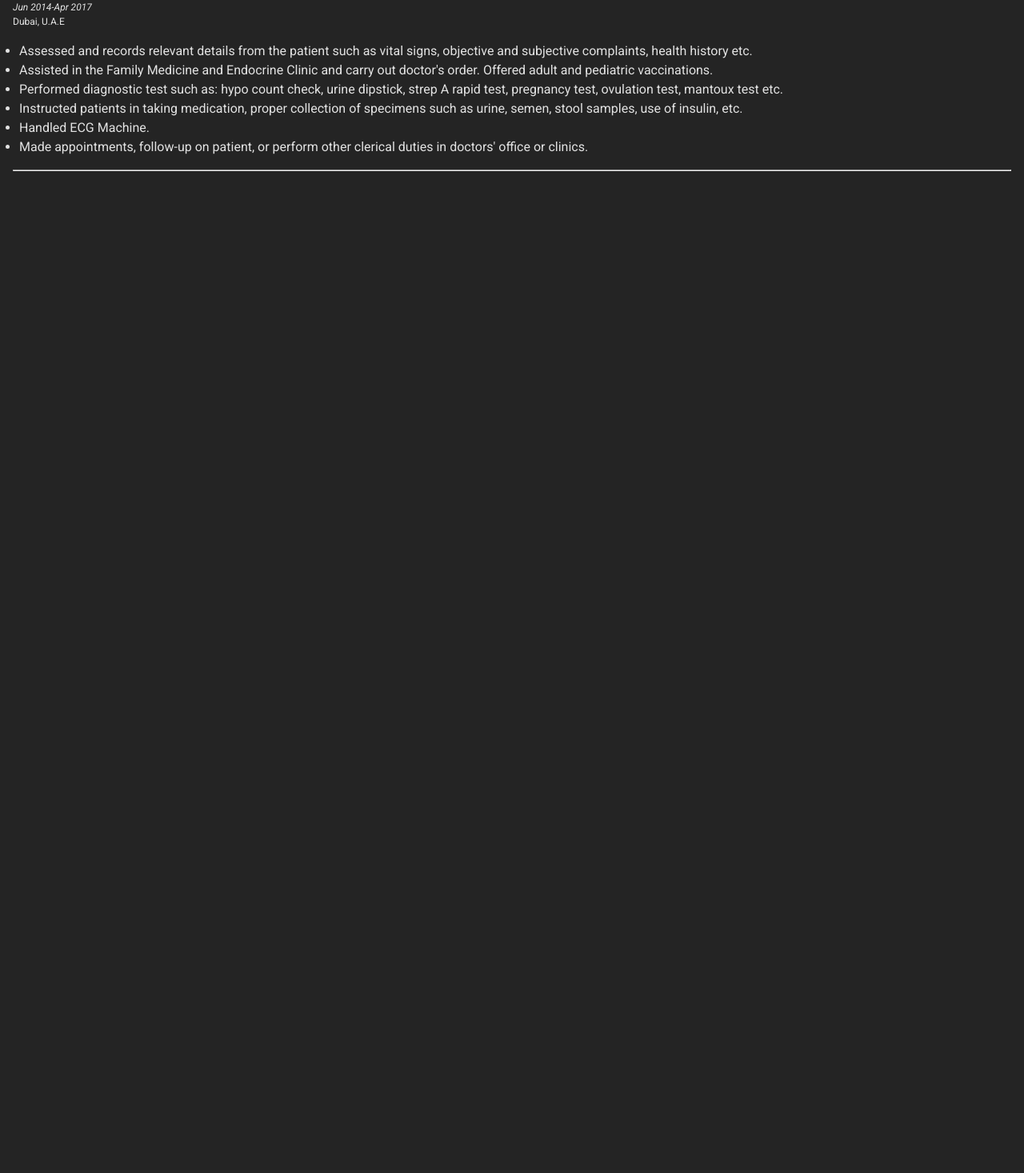
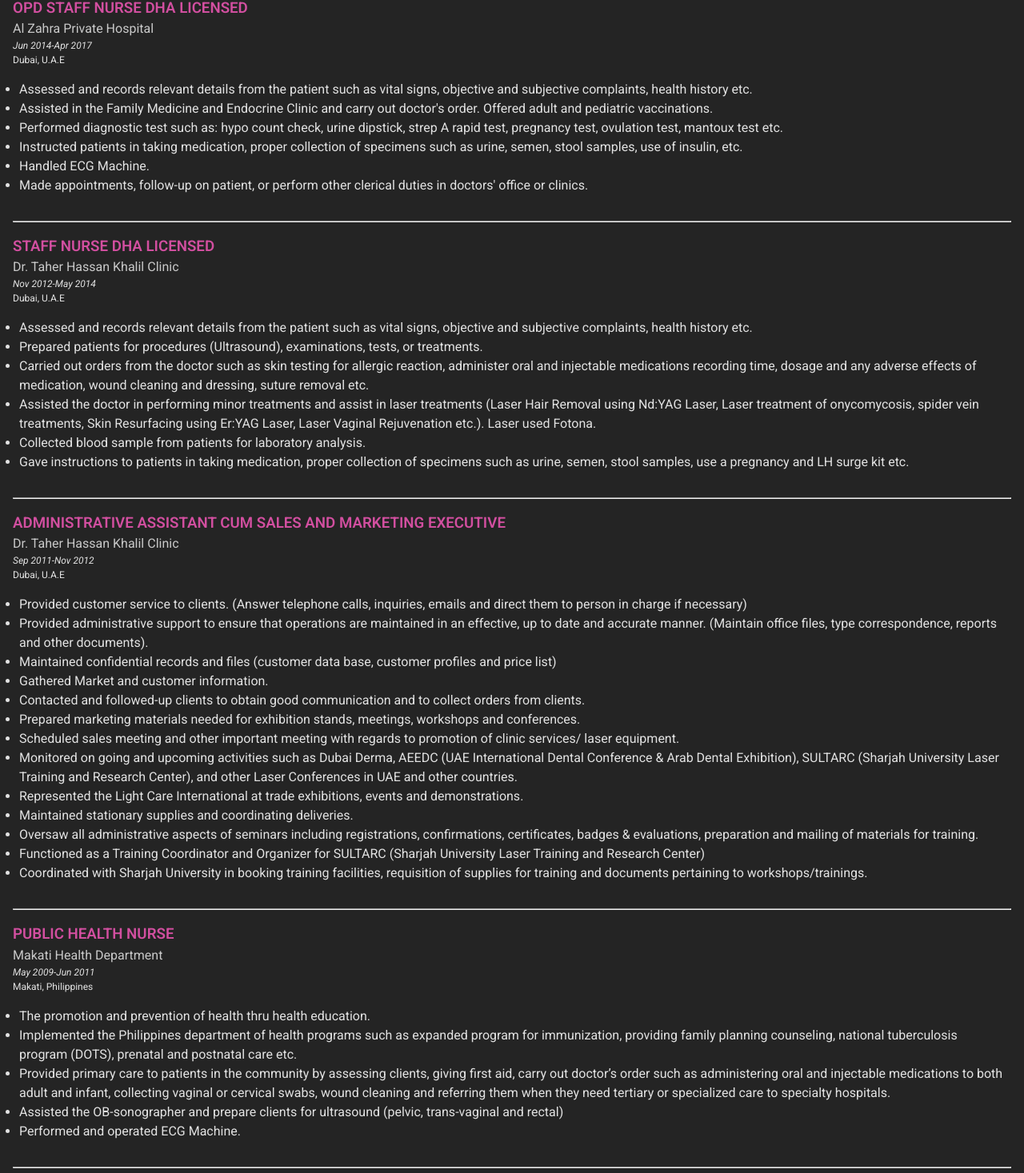
Before and after one commit to RamonSanGabriel/klaire-cv, a React (Vite) app in the folder klaire-CV/: page /work in a window 1280 px wide. Shown: the part 1330-2797 px from the top of the page at 80% size. Before the commit the page ends 1592 px from the top, so only its background shows below. Built offline with nearby package versions, Linux system fonts and the light colour scheme; a web font is replaced by a local one.

Commit message:
work7.js

```diff
--- a/klaire-CV/src/components/Work/Work.jsx
+++ b/klaire-CV/src/components/Work/Work.jsx
@@ -1,5 +1,13 @@
 import css from './Work.module.css';
-import { work, work2, work3, work4 } from '../../data/work';
+import {
+  work,
+  work2,
+  work3,
+  work4,
+  work5,
+  work6,
+  work7,
+} from '../../data/work';
 
 const Work = () => {
   return (
@@ -8,22 +16,8 @@ const Work = () => {
         <ul>
           <h1 className={css.header}></h1>
           {work.map(
-            ({
-              id,
-              position,
-              company,
-              duration,
-              location,
-              tasks1,
-              tasks2,
-              tasks3,
-              tasks4,
-              tasks5,
-              tasks6,
-              tasks7,
-              tasks8,
-              tasks9,
-              tasks10,
+            // prettier-ignore
+            ({id,position,company,duration,location,tasks1,tasks2,tasks3,tasks4,tasks5,tasks6,tasks7,tasks8,tasks9,tasks10,
             }) => (
               <li className={css.workList} key={id}>
                 <h3 className={css.position}>{position}</h3>
@@ -50,21 +44,8 @@ const Work = () => {
 
         <ul>
           {work2.map(
-            ({
-              id,
-              position,
-              company,
-              duration,
-              location,
-              tasks1,
-              tasks2,
-              tasks3,
-              tasks4,
-              tasks5,
-              tasks6,
-              tasks7,
-              tasks8,
-              tasks9,
+            // prettier-ignore
+            ({id,position,company,duration,location,tasks1,tasks2,tasks3,tasks4,tasks5,tasks6,tasks7,tasks8,tasks9,
             }) => (
               <li className={css.workList} key={id}>
                 <h3 className={css.position}>{position}</h3>
@@ -90,18 +71,8 @@ const Work = () => {
 
         <ul>
           {work3.map(
-            ({
-              id,
-              position,
-              company,
-              duration,
-              location,
-              tasks1,
-              tasks2,
-              tasks3,
-              tasks4,
-              tasks5,
-            }) => (
+            // prettier-ignore
+            ({id,position,company,duration,location,tasks1,tasks2,tasks3,tasks4,tasks5}) => (
               <li className={css.workList} key={id}>
                 <h3 className={css.position}>{position}</h3>
                 <p className={css.company}>{company}</p>
@@ -122,18 +93,31 @@ const Work = () => {
 
         <ul>
           {work4.map(
-            ({
-              id,
-              position,
-              company,
-              duration,
-              location,
-              tasks1,
-              tasks2,
-              tasks3,
-              tasks4,
-              tasks5,
-              tasks6,
+            // prettier-ignore
+            ({id,position,company,duration,location,tasks1,tasks2,tasks3,tasks4,tasks5,tasks6}) => (
+              <li className={css.workList} key={id}>
+                <h3 className={css.position}>{position}</h3>
+                <p className={css.company}>{company}</p>
+                <p className={css.duration}>{duration}</p>
+                <p className={css.location}>{location}</p>
+                <div className={css.workListItemContainer}>
+                  <p className={css.workListItem}>{tasks1}</p>
+                  <p className={css.workListItem}>{tasks2}</p>
+                  <p className={css.workListItem}>{tasks3}</p>
+                  <p className={css.workListItem}>{tasks4}</p>
+                  <p className={css.workListItem}>{tasks5}</p>
+                  <p className={css.workListItem}>{tasks6}</p>
+                </div>
+                <hr />
+              </li>
+            )
+          )}
+        </ul>
+
+        <ul>
+          {work5.map(
+            // prettier-ignore
+            ({id,position,company,duration,location,tasks1,tasks2,tasks3,tasks4,tasks5,tasks6
             }) => (
               <li className={css.workList} key={id}>
                 <h3 className={css.position}>{position}</h3>
@@ -153,6 +137,58 @@ const Work = () => {
             )
           )}
         </ul>
+        <ul>
+          {work6.map(
+            // prettier-ignore
+            ({id,position,company,duration,location,tasks1,tasks2,tasks3,tasks4,tasks5,tasks6,tasks7,tasks8,tasks9,tasks10,tasks11,tasks12,tasks13
+            }) => (
+              <li className={css.workList} key={id}>
+                <h3 className={css.position}>{position}</h3>
+                <p className={css.company}>{company}</p>
+                <p className={css.duration}>{duration}</p>
+                <p className={css.location}>{location}</p>
+                <div className={css.workListItemContainer}>
+                  <p className={css.workListItem}>{tasks1}</p>
+                  <p className={css.workListItem}>{tasks2}</p>
+                  <p className={css.workListItem}>{tasks3}</p>
+                  <p className={css.workListItem}>{tasks4}</p>
+                  <p className={css.workListItem}>{tasks5}</p>
+                  <p className={css.workListItem}>{tasks6}</p>
+                  <p className={css.workListItem}>{tasks7}</p>
+                  <p className={css.workListItem}>{tasks8}</p>
+                  <p className={css.workListItem}>{tasks9}</p>
+                  <p className={css.workListItem}>{tasks10}</p>
+                  <p className={css.workListItem}>{tasks11}</p>
+                  <p className={css.workListItem}>{tasks12}</p>
+                  <p className={css.workListItem}>{tasks13}</p>
+                </div>
+                <hr />
+              </li>
+            )
+          )}
+        </ul>
+        <ul>
+          {work7.map(
+            // prettier-ignore
+            ({id,position,company,duration,location,tasks1,tasks2,tasks3,tasks4,tasks5,tasks6,tasks7,tasks8,tasks9,tasks10,tasks11,tasks12,tasks13
+            }) => (
+              <li className={css.workList} key={id}>
+                <h3 className={css.position}>{position}</h3>
+                <p className={css.company}>{company}</p>
+                <p className={css.duration}>{duration}</p>
+                <p className={css.location}>{location}</p>
+                <div className={css.workListItemContainer}>
+                  <p className={css.workListItem}>{tasks1}</p>
+                  <p className={css.workListItem}>{tasks2}</p>
+                  <p className={css.workListItem}>{tasks3}</p>
+                  <p className={css.workListItem}>{tasks4}</p>
+                  <p className={css.workListItem}>{tasks5}</p>
+                </div>
+                <hr />
+              </li>
+            )
+          )}
+        </ul>
       </section>
     </>
   );
--- a/klaire-CV/src/components/Work/Work.module.css
+++ b/klaire-CV/src/components/Work/Work.module.css
@@ -20,7 +20,7 @@
   font-size: 0.75rem;
 }
 .workListItemContainer {
-  margin: 1rem 0;
+  padding: 1rem 0;
 }
 .workListItem {
   display: list-item;
--- a/klaire-CV/src/data/work.js
+++ b/klaire-CV/src/data/work.js
@@ -101,3 +101,81 @@ export const work4 = [
     tasks6: "Made appointments, follow-up on patient, or perform other clerical duties in doctors' office or clinics.",
   },
 ];
+export const work5 = [
+  {
+    id: 5,
+    position: 'Staff Nurse DHA Licensed',
+    company: 'Dr. Taher Hassan Khalil Clinic',
+    duration: 'Nov 2012-May 2014',
+    location: 'Dubai, U.A.E',
+    tasks1:
+      'Assessed and records relevant details from the patient such as vital signs, objective and subjective complaints, health history etc.',
+    tasks2:
+      'Prepared patients for procedures (Ultrasound), examinations, tests, or treatments.',
+    tasks3:
+      'Carried out orders from the doctor such as skin testing for allergic reaction, administer oral and injectable medications recording time, dosage and any adverse effects of medication, wound cleaning and dressing, suture removal etc.',
+    tasks4:
+      'Assisted the doctor in performing minor treatments and assist in laser treatments (Laser Hair Removal using Nd:YAG Laser, Laser treatment of onycomycosis, spider vein treatments, Skin Resurfacing using Er:YAG Laser, Laser Vaginal Rejuvenation etc.). Laser used Fotona.',
+    tasks5: 'Collected blood sample from patients for laboratory analysis.',
+    tasks6:
+      'Gave instructions to patients in taking medication, proper collection of specimens such as urine, semen, stool samples, use a pregnancy and LH surge kit etc.',
+    tasks7:
+      'Worked as part of a healthcare team to assess patient needs, plan and modify care, implement interventions and evaluate nursing intervention outcomes.',
+    tasks8:
+      // prettier-ignore
+      "Sterilized equipment and supplies after each use and ensure treatment rooms is clean to maintain a safe, therapeutic, and hygienic environment; ensures adequate supplies are available and that equipment's are in good working condition.",
+    tasks9:
+      // prettier-ignore
+      "Made appointments, keep records, or perform other clerical duties in doctors' office or clinics.",
+  },
+];
+export const work6 = [
+  {
+    id: 6,
+    position: 'Administrative Assistant cum Sales and Marketing Executive',
+    company: 'Dr. Taher Hassan Khalil Clinic',
+    duration: 'Sep 2011-Nov 2012',
+    location: 'Dubai, U.A.E',
+    tasks1:
+      'Provided customer service to clients. (Answer telephone calls, inquiries, emails and direct them to person in charge if necessary)',
+    tasks2:
+      'Provided administrative support to ensure that operations are maintained in an effective, up to date and accurate manner. (Maintain office files, type correspondence, reports and other documents).',
+    tasks3:
+      'Maintained confidential records and files (customer data base, customer profiles and price list)',
+    tasks4: 'Gathered Market and customer information.',
+    tasks5:
+      'Contacted and followed-up clients to obtain good communication and to collect orders from clients.',
+    tasks6:
+      'Prepared marketing materials needed for exhibition stands, meetings, workshops and conferences.',
+    tasks7:
+      'Scheduled sales meeting and other important meeting with regards to promotion of clinic services/ laser equipment.',
+    tasks8:
+      'Monitored on going and upcoming activities such as Dubai Derma, AEEDC (UAE International Dental Conference & Arab Dental Exhibition), SULTARC (Sharjah University Laser Training and Research Center), and other Laser Conferences in UAE and other countries.',
+    tasks9:
+      'Represented the Light Care International at trade exhibitions, events and demonstrations.',
+    tasks10: 'Maintained stationary supplies and coordinating deliveries.',
+    tasks11:
+      'Oversaw all administrative aspects of seminars including registrations, confirmations, certificates, badges & evaluations, preparation and mailing of materials for training.',
+    tasks12:
+      'Functioned as a Training Coordinator and Organizer for SULTARC (Sharjah University Laser Training and Research Center)',
+    tasks13:
+      'Coordinated with Sharjah University in booking training facilities, requisition of supplies for training and documents pertaining to workshops/trainings.',
+  },
+];
+export const work7 = [
+  {
+    id: 7,
+    position: 'Public Health Nurse',
+    company: 'Makati Health Department',
+    duration: 'May 2009-Jun 2011',
+    location: 'Makati, Philippines',
+    tasks1: 'The promotion and prevention of health thru health education.',
+    tasks2:
+      'Implemented the Philippines department of health programs such as expanded program for immunization, providing family planning counseling, national tuberculosis program (DOTS), prenatal and postnatal care etc.',
+    tasks3:
+      'Provided primary care to patients in the community by assessing clients, giving first aid, carry out doctor’s order such as administering oral and injectable medications to both adult and infant, collecting vaginal or cervical swabs, wound cleaning and referring them when they need tertiary or specialized care to specialty hospitals.',
+    tasks4:
+      'Assisted the OB-sonographer and prepare clients for ultrasound (pelvic, trans-vaginal and rectal)',
+    tasks5: 'Performed and operated ECG Machine.',
+  },
+];
```
